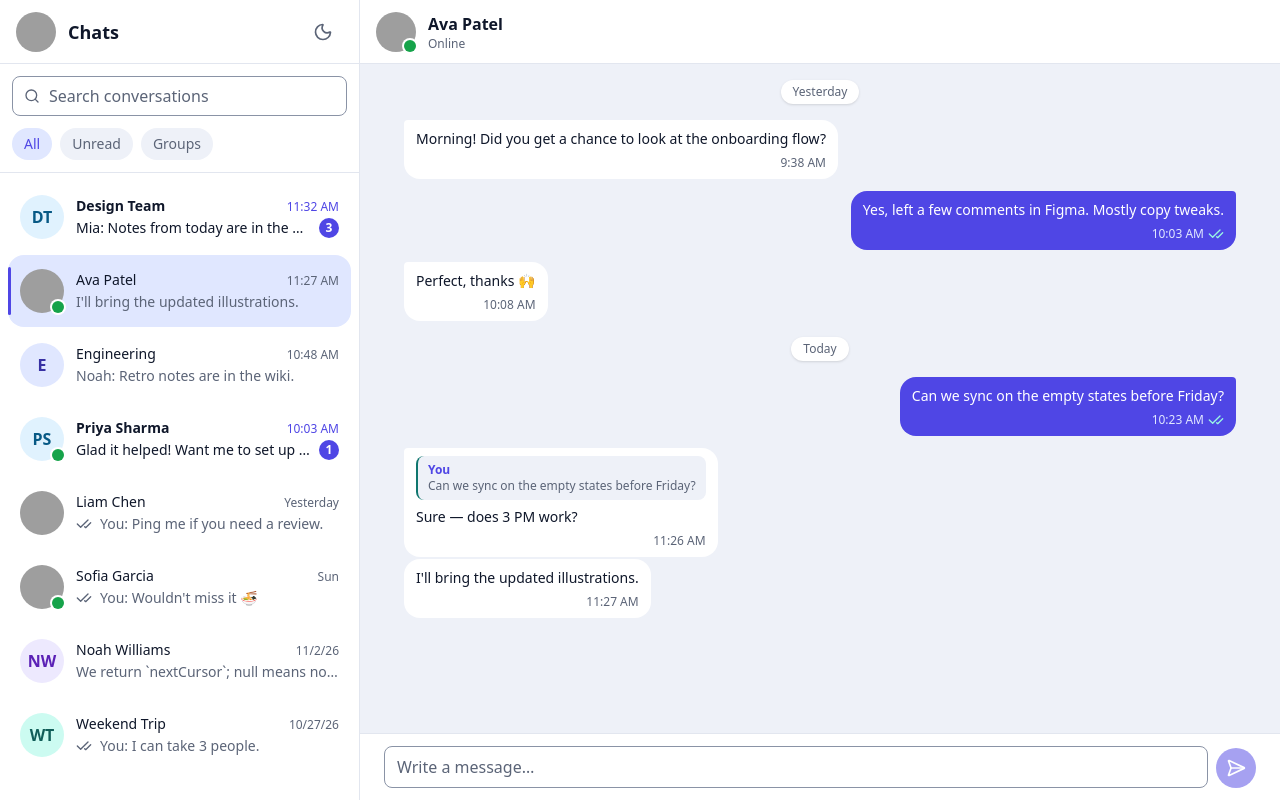
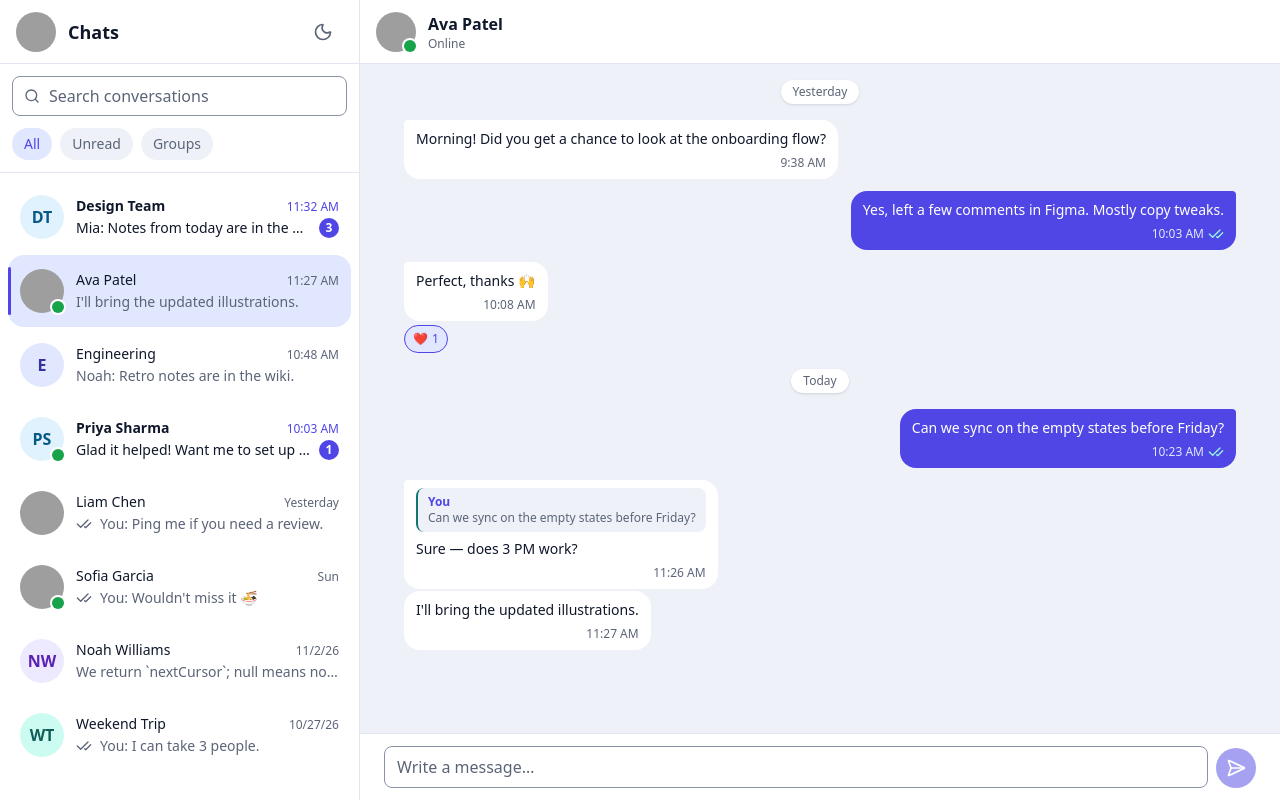
Before and after one commit to hardik6869/chat-app, a React (Vite) app: page /c/c-ava in a window 1280 px wide. Built offline with nearby package versions, Linux system fonts and the light colour scheme; grey boxes are pictures that could not be loaded.

Commit message:
feat(messages): add emoji reactions

```diff
--- a/src/features/messages/components/MessageActions/MessageActions.tsx
+++ b/src/features/messages/components/MessageActions/MessageActions.tsx
@@ -1,10 +1,13 @@
 import { Copy, Pencil, Reply, Trash2 } from 'lucide-react';
 import { cn } from '@/shared/lib';
 import { IconButton } from '@/shared/ui';
-import { useMessageActions } from '../../hooks';
+import { useMessageActions, useReactions } from '../../hooks';
+import { ReactionPicker } from '../ReactionPicker';
 
 interface MessageActionsProps {
   messageId: string;
+  /** My messages have the pill on their left, others' on their right. */
+  isOwn: boolean;
   className?: string;
 }
 
@@ -12,9 +15,10 @@ interface MessageActionsProps {
  * Compact action pill. It's hidden until the message is hovered, long-pressed or anything
  * inside gets keyboard focus, so it stays reachable with Tab while keeping the thread clean.
  */
-export function MessageActions({ messageId, className }: MessageActionsProps) {
+export function MessageActions({ messageId, isOwn, className }: MessageActionsProps) {
   const { reply, edit, copy, requestDelete, canCopy, canEdit, canDelete } =
     useMessageActions(messageId);
+  const { toggle } = useReactions(messageId);
 
   return (
     <div
@@ -26,6 +30,7 @@ export function MessageActions({ messageId, className }: MessageActionsProps) {
         className,
       )}
     >
+      <ReactionPicker onPick={toggle} align={isOwn ? 'end' : 'start'} />
       <IconButton icon={Reply} label="Reply" size="sm" onClick={reply} />
       {canCopy && (
         <IconButton
--- a/src/features/messages/components/MessageBubble/MessageBubble.tsx
+++ b/src/features/messages/components/MessageBubble/MessageBubble.tsx
@@ -6,6 +6,7 @@ import { Avatar } from '@/shared/ui';
 import { useLongPressMenu, useMessage } from '../../hooks';
 import { MessageActions } from '../MessageActions';
 import { QuotedMessage } from '../QuotedMessage';
+import { ReactionChips } from '../ReactionChips';
 
 interface MessageBubbleProps {
   messageId: string;
@@ -46,7 +47,7 @@ export const MessageBubble = memo(function MessageBubble({
         ) : (
           <span aria-hidden className="w-8 shrink-0" />
         ))}
-      {isOwn && !deleted && <MessageActions messageId={messageId} />}
+      {isOwn && !deleted && <MessageActions messageId={messageId} isOwn />}
       <div
         className={cn(
           'flex max-w-[85%] min-w-0 flex-col gap-1 md:max-w-[75%]',
@@ -93,6 +94,7 @@ export const MessageBubble = memo(function MessageBubble({
             )}
           </p>
         </div>
+        {!deleted && <ReactionChips messageId={messageId} />}
         {failed && (
           <p className="flex items-center gap-1 text-xs text-danger">
             <CircleAlert aria-hidden className="size-4" />
@@ -103,7 +105,7 @@ export const MessageBubble = memo(function MessageBubble({
           </p>
         )}
       </div>
-      {!isOwn && !deleted && <MessageActions messageId={messageId} />}
+      {!isOwn && !deleted && <MessageActions messageId={messageId} isOwn={false} />}
     </div>
   );
 });
--- /dev/null
+++ b/src/features/messages/components/ReactionChips/ReactionChips.tsx
@@ -0,0 +1,37 @@
+import { cn } from '@/shared/lib';
+import { useReactions } from '../../hooks';
+
+/** Chips under a bubble: emoji + count. Mine are highlighted; clicking toggles my reaction. */
+export function ReactionChips({ messageId }: { messageId: string }) {
+  const { chips, toggle } = useReactions(messageId);
+  if (chips.length === 0) return null;
+
+  return (
+    <ul aria-label="Reactions" className="flex flex-wrap gap-1">
+      {chips.map((chip) => (
+        <li key={chip.emoji}>
+          <button
+            type="button"
+            aria-pressed={chip.reactedByMe}
+            aria-label={`${chip.emoji} ${chip.count}, reacted by ${chip.people}`}
+            title={chip.people}
+            onClick={() => {
+              toggle(chip.emoji);
+            }}
+            className={cn(
+              'inline-flex h-7 items-center gap-1 rounded-full border px-2 text-xs font-medium transition-colors pointer-coarse:h-9',
+              chip.reactedByMe
+                ? 'border-primary bg-surface-active text-primary-text'
+                : 'border-border bg-surface text-text-muted hover:bg-surface-muted',
+            )}
+          >
+            <span aria-hidden>{chip.emoji}</span>
+            <span aria-hidden className="tabular-nums">
+              {chip.count}
+            </span>
+          </button>
+        </li>
+      ))}
+    </ul>
+  );
+}
--- /dev/null
+++ b/src/features/messages/components/ReactionChips/index.ts
@@ -0,0 +1 @@
+export { ReactionChips } from './ReactionChips';
--- /dev/null
+++ b/src/features/messages/components/ReactionPicker/ReactionPicker.tsx
@@ -0,0 +1,93 @@
+import { SmilePlus } from 'lucide-react';
+import { useEffect, useId, useRef, useState } from 'react';
+import { useClickOutside, useKeyboardShortcut } from '@/shared/hooks';
+import { cn } from '@/shared/lib';
+import { IconButton } from '@/shared/ui';
+import { QUICK_REACTIONS } from '../../lib';
+
+interface ReactionPickerProps {
+  onPick: (emoji: string) => void;
+  /** Open away from the bubble: `start` grows rightwards, `end` grows leftwards. */
+  align?: 'start' | 'end';
+  className?: string;
+}
+
+/**
+ * "React" button with a small emoji popover. Opening focuses the first emoji; picking or Esc
+ * closes it and returns focus to the button; clicking outside just closes it.
+ */
+export function ReactionPicker({ onPick, align = 'end', className }: ReactionPickerProps) {
+  const [open, setOpen] = useState(false);
+  const containerRef = useRef<HTMLDivElement>(null);
+  const triggerRef = useRef<HTMLButtonElement>(null);
+  const firstEmojiRef = useRef<HTMLButtonElement>(null);
+  const popoverId = useId();
+
+  const close = (restoreFocus: boolean) => {
+    setOpen(false);
+    if (restoreFocus) triggerRef.current?.focus();
+  };
+
+  useEffect(() => {
+    if (open) firstEmojiRef.current?.focus();
+  }, [open]);
+
+  useClickOutside(
+    containerRef,
+    () => {
+      close(false);
+    },
+    open,
+  );
+  useKeyboardShortcut(
+    'escape',
+    () => {
+      close(true);
+    },
+    { enabled: open },
+  );
+
+  return (
+    <div ref={containerRef} className={cn('relative', className)}>
+      <IconButton
+        ref={triggerRef}
+        icon={SmilePlus}
+        label="React"
+        size="sm"
+        aria-expanded={open}
+        aria-controls={open ? popoverId : undefined}
+        onClick={() => {
+          setOpen((value) => !value);
+        }}
+      />
+      {open && (
+        <div
+          id={popoverId}
+          role="group"
+          aria-label="Pick a reaction"
+          className={cn(
+            'absolute bottom-full z-10 mb-2 flex gap-0.5 rounded-full border border-border bg-surface p-1 shadow-sm',
+            align === 'start' ? 'left-0' : 'right-0',
+          )}
+        >
+          {QUICK_REACTIONS.map(({ emoji, name }, index) => (
+            <button
+              key={emoji}
+              ref={index === 0 ? firstEmojiRef : undefined}
+              type="button"
+              aria-label={`React with ${name}`}
+              title={name}
+              onClick={() => {
+                onPick(emoji);
+                close(true);
+              }}
+              className="flex size-9 items-center justify-center rounded-full text-lg transition-transform hover:scale-110 hover:bg-surface-muted motion-reduce:hover:scale-100"
+            >
+              {emoji}
+            </button>
+          ))}
+        </div>
+      )}
+    </div>
+  );
+}
--- /dev/null
+++ b/src/features/messages/components/ReactionPicker/index.ts
@@ -0,0 +1 @@
+export { ReactionPicker } from './ReactionPicker';
--- a/src/features/messages/hooks/index.ts
+++ b/src/features/messages/hooks/index.ts
@@ -7,5 +7,6 @@ export { useLongPressMenu } from './useLongPressMenu';
 export { useMessage } from './useMessage';
 export { useMessageActions } from './useMessageActions';
 export { useQuotedMessage } from './useQuotedMessage';
+export { useReactions } from './useReactions';
 export { useThread } from './useThread';
 export { formatTyping, useTypingText } from './useTypingText';
--- /dev/null
+++ b/src/features/messages/hooks/useReactions.ts
@@ -0,0 +1,52 @@
+import { useCallback, useMemo } from 'react';
+import { captureError } from '@/shared/lib';
+import { toast } from '@/shared/ui';
+import { useChatStore } from '@/store';
+import { joinNames } from '../lib';
+
+interface ReactionChip {
+  emoji: string;
+  count: number;
+  reactedByMe: boolean;
+  /** "Ava Patel and you" */
+  people: string;
+}
+
+/**
+ * Reaction chips for one message and a toggle. Subscribes to stable store references
+ * (the message's reactions and the users map) and derives chips with useMemo.
+ */
+export function useReactions(messageId: string) {
+  const reactions = useChatStore((state) => state.messages[messageId]?.reactions);
+  const users = useChatStore((state) => state.users);
+  const currentUserId = useChatStore((state) => state.currentUserId);
+  const toggleReaction = useChatStore((state) => state.toggleReaction);
+
+  const chips = useMemo<ReactionChip[]>(
+    () =>
+      (reactions ?? []).map(({ emoji, userIds }) => {
+        const others = userIds.filter((id) => id !== currentUserId);
+        const reactedByMe = others.length !== userIds.length;
+        const names = others.map((id) => users[id]?.name ?? 'Someone');
+        return {
+          emoji,
+          count: userIds.length,
+          reactedByMe,
+          people: joinNames(reactedByMe ? [...names, 'you'] : names),
+        };
+      }),
+    [reactions, users, currentUserId],
+  );
+
+  const toggle = useCallback(
+    (emoji: string) => {
+      toggleReaction(messageId, emoji).catch((error: unknown) => {
+        captureError(error, 'toggleReaction');
+        toast.error("Couldn't update your reaction");
+      });
+    },
+    [messageId, toggleReaction],
+  );
+
+  return { chips, toggle };
+}
--- a/src/features/messages/lib/index.ts
+++ b/src/features/messages/lib/index.ts
@@ -1,2 +1,3 @@
 export { buildRows } from './buildRows';
 export type { ThreadRow } from './buildRows';
+export { joinNames, QUICK_REACTIONS } from './reactions';
--- /dev/null
+++ b/src/features/messages/lib/reactions.ts
@@ -0,0 +1,15 @@
+/** Quick reactions offered in the picker, with names for screen readers. */
+export const QUICK_REACTIONS = [
+  { emoji: '👍', name: 'Thumbs up' },
+  { emoji: '❤️', name: 'Heart' },
+  { emoji: '😂', name: 'Laughing' },
+  { emoji: '🎉', name: 'Party' },
+  { emoji: '😮', name: 'Surprised' },
+  { emoji: '🙏', name: 'Thank you' },
+] as const;
+
+/** "Ava Patel", "Ava Patel and you", "Ava Patel, Liam Chen and you". */
+export function joinNames(names: readonly string[]): string {
+  if (names.length <= 1) return names[0] ?? '';
+  return `${names.slice(0, -1).join(', ')} and ${names.at(-1) ?? ''}`;
+}
```
Also changed, not shown: 2 other files (tests, documents, lock files or other folders).
